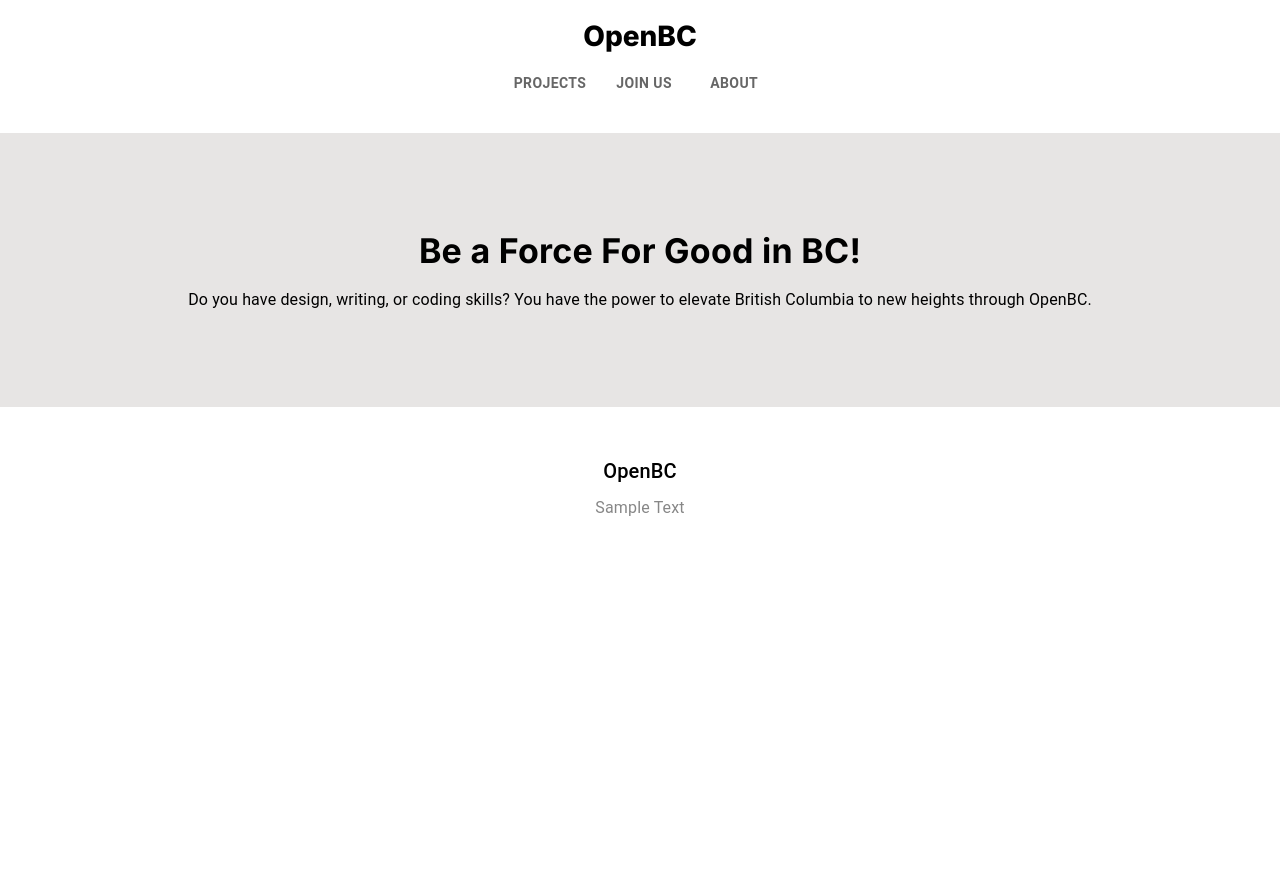
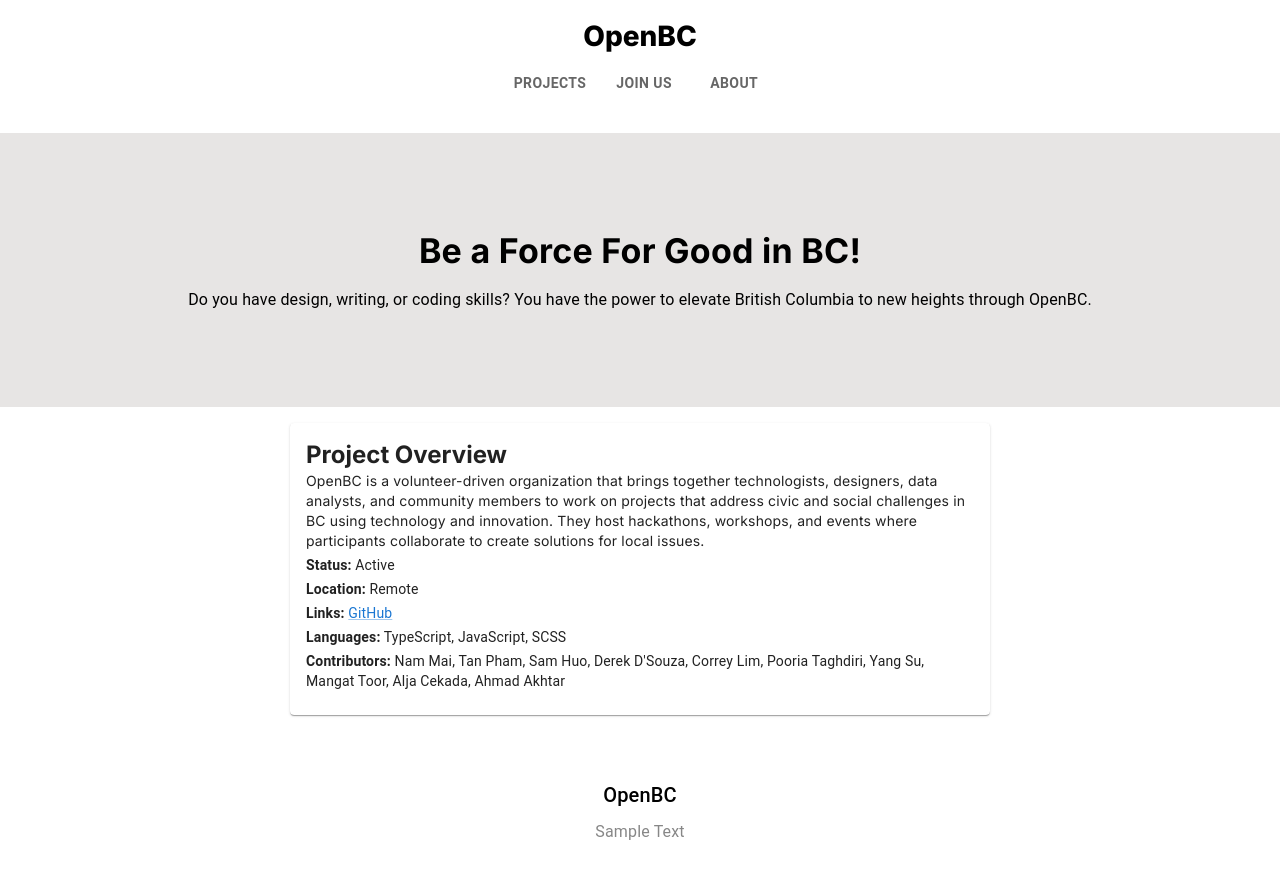
Before and after one commit to OpenBCca/openbc-web, a Next.js app: page / in a window 1280 px wide. Shown: the top 878 px of the page. Before the commit the page ends 800 px from the top, so only its background shows below. Built offline with nearby package versions, Linux system fonts and the light colour scheme.

Commit message:
Use JSON data for project overview (#53)
Co-authored-by: Mangat Singh Toor | ਮੰਗਤ ਸਿੰਘ ਤੂਰ <immangat@gmail.com>

```diff
--- a/jest.config.mjs
+++ b/jest.config.mjs
@@ -16,9 +16,9 @@ const config = {
   collectCoverage: true,
   coverageThreshold: {
     global: {
-      lines: 30
-    }
-  }
+      lines: 30,
+    },
+  },
 };
 
 // createJestConfig is exported this way to ensure that next/jest can load the Next.js config which is async
--- a/src/app/_component/home-page.tsx
+++ b/src/app/_component/home-page.tsx
@@ -1,9 +1,11 @@
 import Banner from '@/components/banner/banner';
+import ProjectOverview from '@/components/project-overview/project-overview';
 
 export function HomePage() {
   return (
     <div>
       <Banner />
+      <ProjectOverview />
     </div>
   );
 }
--- /dev/null
+++ b/src/components/project-overview/project-overview.scss
@@ -0,0 +1,15 @@
+body {
+  .project-overview-container {
+    display: flex;
+    flex-direction: column;
+    align-items: center;
+    background-color: '#ededed';
+    margin-top: 1rem;
+  }
+
+  .project-overview-card {
+    max-width: 700px;
+    width: 100%;
+    margin-bottom: 1rem;
+  }
+}
--- /dev/null
+++ b/src/components/project-overview/project-overview.tsx
@@ -0,0 +1,31 @@
+import Project from '@/components/project/project';
+import { getLocalProjectData } from '@/utils/get-local-project-data/get-local-project-data';
+import { Box, Card } from '@mui/material';
+import { Fragment } from 'react';
+import { Project as ProjectInterface } from '../../app/dataModels/project';
+import './project-overview.scss';
+
+export default async function ProjectOverview() {
+  const localProjectData = await getLocalProjectData();
+  return (
+    <Box className="project-overview-container">
+      {localProjectData.map((project: ProjectInterface) => (
+        <Fragment key={project.title}>
+          <Box className="project-overview-card">
+            <Card>
+              <Project
+                title={project.title}
+                description={project.description}
+                links={project.links}
+                languages={project.languages}
+                status={project.status}
+                location={project.location}
+                contributors={project.contributors}
+              />
+            </Card>
+          </Box>
+        </Fragment>
+      ))}
+    </Box>
+  );
+}
--- a/src/components/project/project.tsx
+++ b/src/components/project/project.tsx
@@ -3,39 +3,81 @@
 import { Box, Card, CardContent, Link, Typography } from '@mui/material';
 import React from 'react';
 import { Link as LinkInterface } from '../../app/dataModels/link';
-import { Project as ProjectObject } from '../../app/dataModels/project';
+import { Project as ProjectInterface } from '../../app/dataModels/project';
 
 export default function Project({
   title,
   description,
   links,
-  partner,
+  partners,
   languages,
   technologies,
   programAreas,
-}: ProjectObject) {
+  location,
+  status,
+  contributors,
+}: ProjectInterface) {
   return (
     <Box>
       <Card className="project-card">
         <CardContent>
-          <Typography variant="h4" component="div">
+          <Typography
+            variant="h5"
+            component="div"
+            sx={{ fontFamily: 'inherit', fontWeight: '700' }}
+          >
             {title}
           </Typography>
-          <Typography variant="body2">{description}</Typography>
-          <Typography variant="h6">
+          <Typography variant="body2" sx={{ fontFamily: 'inherit' }}>
+            {description}
+          </Typography>
+          <Typography variant="body2" mt={0.5}>
+            {status && (
+              <span>
+                <strong>Status:</strong> {status}
+              </span>
+            )}
+          </Typography>
+          <Typography variant="body2" mt={0.5}>
+            {location && (
+              <span>
+                <strong>Location:</strong> {location}
+              </span>
+            )}
+          </Typography>
+          <Typography variant="body2" mt={0.5}>
+            <strong>Links:</strong>&nbsp;
             {links.map((link: LinkInterface, idx: number) => (
               <Link href={link.url} key={`project-link-${idx}`}>
                 {link.title}
               </Link>
             ))}
           </Typography>
-          <Typography>Partner: {partner}</Typography>
-          <Typography>Languages: {languages.join(', ')}</Typography>
+          {partners && (
+            <Typography variant="body2" mt={0.5}>
+              {' '}
+              <span>
+                <strong>Partners:</strong> {partners}
+              </span>
+            </Typography>
+          )}
+          <Typography variant="body2" mt={0.5}>
+            <strong>Languages:</strong> {languages.join(', ')}
+          </Typography>
           {technologies && (
-            <Typography>Technologies: {technologies.join(', ')}</Typography>
+            <Typography variant="body2" mt={0.5}>
+              <strong>Technologies:</strong> {technologies.join(', ')}
+            </Typography>
           )}
           {programAreas && (
-            <Typography>Program Areas: {programAreas}</Typography>
+            <Typography variant="body2" mt={0.5}>
+              <strong>Program Areas:</strong> {programAreas}
+            </Typography>
+          )}
+          {contributors && (
+            <Typography variant="body2" mt={0.5}>
+              <strong>Contributors:</strong> {contributors.join(', ')}
+            </Typography>
           )}
         </CardContent>
       </Card>
--- /dev/null
+++ b/src/json/projects.json
@@ -0,0 +1,27 @@
+[
+  {
+    "title": "Project Overview",
+    "description": "OpenBC is a volunteer-driven organization that brings together technologists, designers, data analysts, and community members to work on projects that address civic and social challenges in BC using technology and innovation. They host hackathons, workshops, and events where participants collaborate to create solutions for local issues.",
+    "links": [
+      { "title": "GitHub", "url": "https://github.com/OpenBCca/openbc-web" }
+    ],
+    "partners": "",
+    "languages": ["TypeScript", "JavaScript", "SCSS"],
+    "technologies": [],
+    "programAreas": "",
+    "location": "Remote",
+    "status": "Active",
+    "contributors": [
+      "Nam Mai",
+      "Tan Pham",
+      "Sam Huo",
+      "Derek D'Souza",
+      "Correy Lim",
+      "Pooria Taghdiri",
+      "Yang Su",
+      "Mangat Toor",
+      "Alja Cekada",
+      "Ahmad Akhtar"
+    ]
+  }
+]
--- /dev/null
+++ b/src/utils/get-local-project-data/get-local-project-data.tsx
@@ -0,0 +1,11 @@
+import { promises as fsPromises } from 'fs';
+
+export async function getLocalProjectData() {
+  const projectJson = await fsPromises.readFile(
+    process.cwd() + '/src/json/projects.json',
+    'utf8'
+  );
+  const projectData = JSON.parse(projectJson);
+
+  return projectData;
+}
```
Also changed, not shown: src/app/dataModels/project.ts (+5 -2 lines), src/enum/project-status-enum.tsx (added, +8 -0 lines), 2 other files (tests, documents, lock files or other folders).
